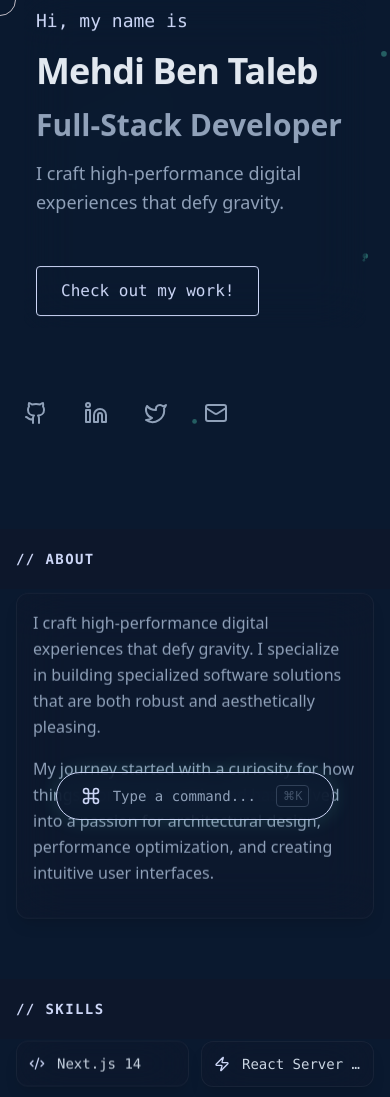
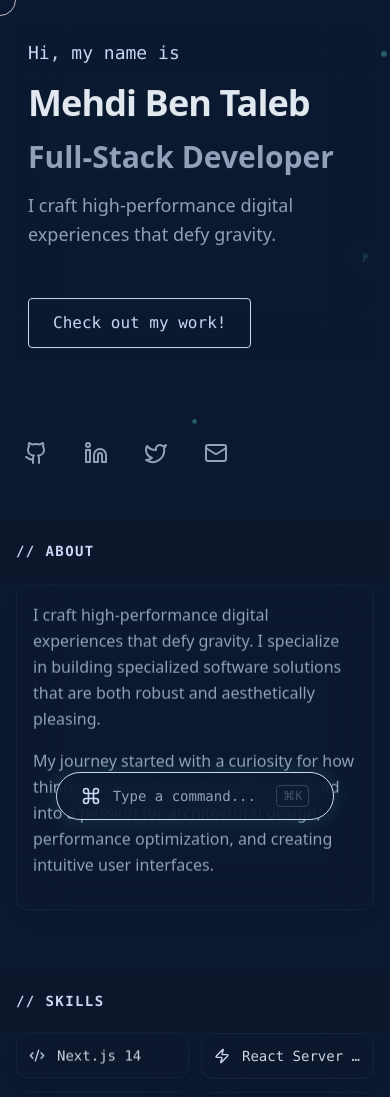
Before and after one commit to BenTaleb-Mehdi/Mehdy-Bentaleb-Web-Development-Portfolio-2026, a Next.js app: page / in a window 390 px wide. Shown: the top 1097 px of the page. Built offline with nearby package versions, Linux system fonts and the light colour scheme.

Commit message:
feat: implement initial portfolio page with hero section, navigation, and dynamic content display.

```diff
--- a/src/app/page.tsx
+++ b/src/app/page.tsx
@@ -65,8 +65,8 @@ export default function Home() {
 
       <div className="lg:flex lg:justify-between lg:gap-4">
         {/* Left Column (Sticky Sidebar) */}
-        <header className="lg:sticky lg:top-0 lg:flex lg:h-screen lg:w-2/5 lg:flex-col lg:justify-between lg:py-12 lg:overflow-hidden">
-          <div className="space-y-12 w-full max-w-lg mx-auto">
+        <header className="lg:sticky lg:top-0 lg:flex lg:h-screen lg:w-2/5 lg:flex-col lg:justify-between lg:py-12  lg:overflow-hidden">
+          <div className="space-y-6 lg:space-y-12 w-full max-w-lg mx-auto py-8 lg:py-12">
             <Hero onTriggerTerminal={handleHeroTrigger} />
 
             {/* Navigation */}
@@ -115,7 +115,7 @@ export default function Home() {
         </header>
 
         {/* Right Column (Scrollable Content) - 60% Width */}
-        <main className="pt-24 lg:w-3/5 lg:py-24 space-y-12"> {/* Increased gap between sections */}
+        <main className="pt-12 lg:w-3/5 lg:py-24 space-y-12"> {/* Increased gap between sections */}
 
           {/* About Section */}
           <section id="about" className="scroll-mt-16 lg:scroll-mt-24">
--- a/src/components/Hero.tsx
+++ b/src/components/Hero.tsx
@@ -11,7 +11,7 @@ export default function Hero({ onTriggerTerminal }: HeroProps) {
   const { profile } = portfolioData;
 
   return (
-    <section className="flex flex-col items-center lg:items-start space-y-6 py-0 lg:py-0 p-2">
+    <section className="flex flex-col items-center lg:items-start space-y-6 py-0 lg:py-0">
       <FloatingCard delay={0} className="w-full p-3 relative !bg-transparent !border-none !shadow-none overflow-hidden" weight="heavy">
         <div className="absolute top-0 right-0 w-32 h-32 bg-accent/10 rounded-full blur-3xl -translate-y-1/2 translate-x-1/2 pointer-events-none opacity-50"></div>
 
```
